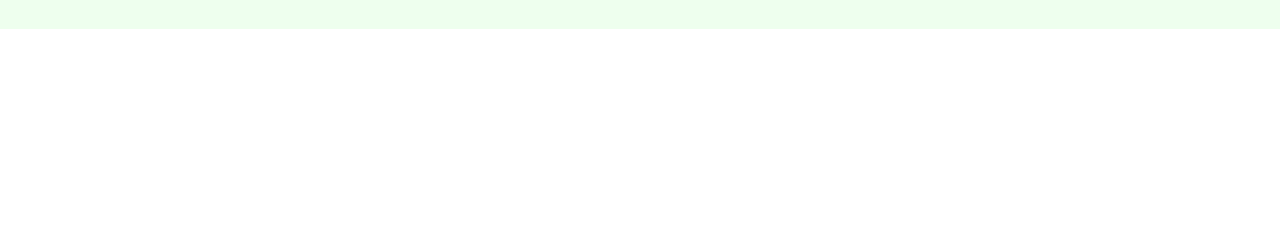
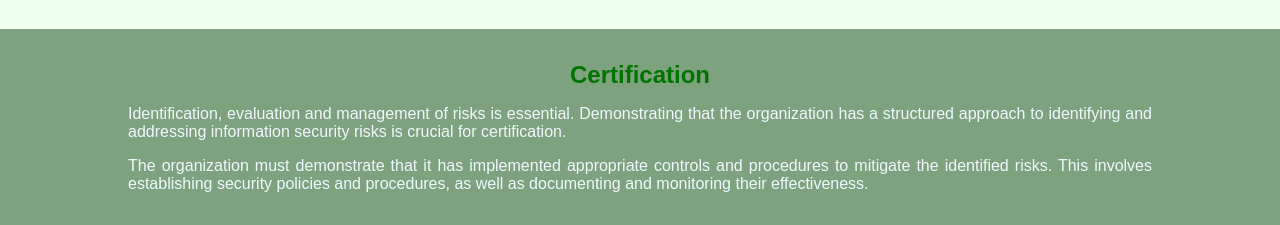
Before and after one commit to ErickAriasC/HENRY-CONTROL-DE-CALIDAD, a plain HTML site: page index.html in a window 1280 px wide. Shown: the part 997-1222 px from the top of the page. Before the commit the page ends 1026 px from the top, so only its background shows below. Drawn offline with Linux system fonts and the light colour scheme.

Commit message:
se agrega la seccion de certification

```diff
--- a/index.html
+++ b/index.html
@@ -17,7 +17,7 @@
                 <li><a href="">Concept</a></li>
                 <li><a href="">Implementation</a></li>
                 <li><a href="">Certification</a></li>
-                <li><a href="">Resources</a></li>
+                <li><a href="">Contact</a></li>
             </ul>
         </nav>
         <div class="content_tittle">
@@ -59,6 +59,12 @@
                 <iframe width="530" height="315" src="https://www.youtube.com/embed/XYBXoipymW4" frameborder="0" allowfullscreen></iframe>
             </div>
         </div>
+
+        <div class="container_certification">
+            <h2>Certification</h2>
+            <p>Identification, evaluation and management of risks is essential. Demonstrating that the organization has a structured approach to identifying and addressing information security risks is crucial for certification.</p>
+            <p>The organization must demonstrate that it has implemented appropriate controls and procedures to mitigate the identified risks. This involves establishing security policies and procedures, as well as documenting and monitoring their effectiveness.</p>
+        </div>
     </main>
 </body>
 </html>
--- a/style.css
+++ b/style.css
@@ -155,3 +155,24 @@ main{
     color: #007400;
     border: 1px solid #007400;
 }
+
+.container_certification{
+    width: 100%;
+    height: auto;
+    display: flex;
+    flex-direction: column;
+    align-items: center;
+    background-color: #03490382;
+    padding: 2rem 0 2rem 0;
+    gap: 1rem;
+}
+
+.container_certification>h2{
+    color: #007400;
+}
+
+.container_certification>p{
+    width: 80%;
+    height: auto;
+    text-align: justify;
+}
```
